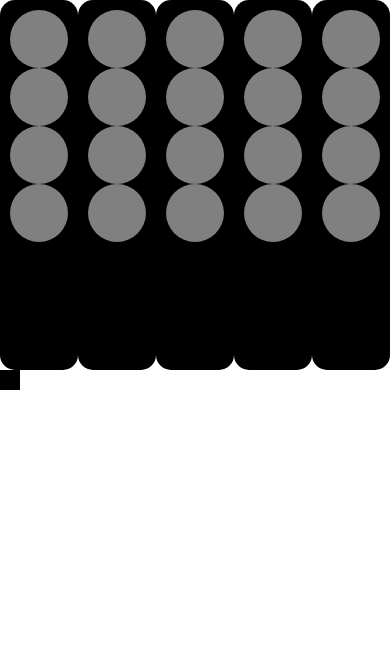
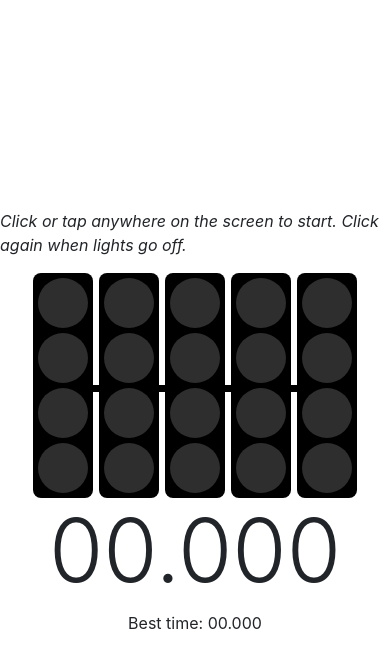
Before and after one commit to jan25/f1-lights, a Vue app: page / in a window 390 px wide. Shown: the top 668 px of the page. Built offline with nearby package versions, Linux system fonts and the light colour scheme.

Commit message:
Styling and basic ui

```diff
--- a/package.json
+++ b/package.json
@@ -8,6 +8,7 @@
     "lint": "vue-cli-service lint"
   },
   "dependencies": {
+    "bootstrap": "^4.5.0",
     "core-js": "^3.6.5",
     "lodash": "^4.17.19",
     "vue": "^2.6.11"
--- a/public/index.html
+++ b/public/index.html
@@ -5,7 +5,7 @@
     <meta http-equiv="X-UA-Compatible" content="IE=edge" />
     <meta name="viewport" content="width=device-width,initial-scale=1.0" />
     <link rel="icon" href="<%= BASE_URL %>favicon.png" />
-    <title><%= htmlWebpackPlugin.options.title %></title>
+    <title>F1 lights | Reaction time</title>
     <style>
       html,
       body {
--- a/src/App.vue
+++ b/src/App.vue
@@ -1,12 +1,21 @@
 <template>
   <div id="app" v-on:click="this.onClick">
+    <div class="help">
+      <p>
+        <em
+          >Click or tap anywhere on the screen to start. Click again when lights
+          go off.</em
+        >
+      </p>
+    </div>
     <div id="container" ref="app">
+      <div id="connector"></div>
       <Light ref="lights" v-for="id in [0, 1, 2, 3, 4]" :key="id" />
     </div>
-    <div id="connector"></div>
-    <div>
+    <h1 class="display-2">
       {{ this.result !== null ? this.result : "" }}
-    </div>
+    </h1>
+    <div>Best time: {{ this.best }}</div>
   </div>
 </template>
 
@@ -27,9 +36,16 @@ export default {
     return {
       state: IDLE,
       nextLight: 0,
-      result: null,
+      result: "00.000",
       startTime: null,
+      timerId: null,
     };
+  },
+
+  computed: {
+    best: function() {
+      return this.format(localStorage.best || 0);
+    },
   },
 
   methods: {
@@ -39,20 +55,20 @@ export default {
       }
 
       this.nextLight = 0;
-      this.result = null;
+      this.result = "00.000";
       this.startTime = null;
       this.clearLights();
 
       this.turnOnNextLight();
-      const id = setInterval(() => this.turnOnNextLight(id), SWITCH_INTERVAL);
+      this.timerId = setInterval(() => this.turnOnNextLight(), SWITCH_INTERVAL);
     },
 
-    turnOnNextLight(id) {
+    turnOnNextLight() {
       if (this.nextLight == 5) {
         this.clearLights();
         this.startTime = Date.now();
         this.state = WAITING;
-        clearInterval(id);
+        clearInterval(this.timerId);
       } else {
         this.$refs.lights[this.nextLight].switchOn(true);
         this.nextLight++;
@@ -64,19 +80,30 @@ export default {
     },
 
     onClick() {
-      console.log("single click");
       if (this.state == RUNNING) {
+        this.state = IDLE;
+        this.result = "JUMP START!!";
+        clearInterval(this.timerId);
         return;
       } else if (this.state == IDLE) {
         this.state = RUNNING;
         this.start();
       } else if (this.state == WAITING) {
         this.state = IDLE;
-        this.result = `${Date.now() - this.startTime} ms`;
+        this.result = this.format(Date.now() - this.startTime);
+        localStorage.best = Math.min(
+          this.best == 0 ? 10 : this.best,
+          this.result
+        );
       } else {
         this.state = IDLE;
         this.result = "JUMP START!";
       }
+    },
+
+    format(ms) {
+      const secs = (ms / 1000).toFixed(3);
+      return `${(parseInt(secs) < 10 ? "0" : "") + secs}`;
     },
   },
 };
@@ -86,16 +113,32 @@ export default {
 #app {
   height: 100%;
   width: 100%;
+  display: flex;
+  flex-flow: column;
+  justify-content: center;
+  align-items: center;
 }
 
 #container {
+  position: relative;
   display: flex;
   flex-direction: row;
 }
 
 #connector {
-  height: 20px;
-  width: 20px;
-  background-color: black;
+  position: absolute;
+  background: black;
+  height: 3%;
+  top: 50%;
+  width: 80%;
+  left: 10%;
+  z-index: -1;
+}
+
+@media only screen and (max-width: 600px) {
+  .info {
+    padding: 10px;
+    text-align: center;
+  }
 }
 </style>
--- a/src/components/Light.vue
+++ b/src/components/Light.vue
@@ -1,5 +1,5 @@
 <template>
-  <div id="light-container">
+  <div class="light-container">
     <div
       v-for="light in lights"
       :key="light.id"
@@ -31,21 +31,47 @@ export default {
 </script>
 
 <style scoped>
-#light-container {
-  width: 70px;
-  height: 350px;
-  padding: 10px;
+@media only screen and (min-width: 600px) {
+  .light-container {
+    width: 100px;
+    padding: 0 10px;
     border-radius: 15px;
     background-color: black;
+    margin: 0 5px;
   }
 
   .light {
     padding-top: 100%;
     border-radius: 50%;
-  background-color: grey;
+    background-color: #8080805c;
+    margin-bottom: 10px;
+    margin-top: 10px;
   }
 
   .light.on {
-  background-color: red;
+    background-color: #ff1801;
+  }
+}
+
+@media only screen and (max-width: 600px) {
+  .light-container {
+    width: 60px;
+    padding: 0 5px;
+    border-radius: 8px;
+    background-color: black;
+    margin: 0 3px;
+  }
+
+  .light {
+    padding-top: 100%;
+    border-radius: 50%;
+    background-color: #8080805c;
+    margin-bottom: 5px;
+    margin-top: 5px;
+  }
+
+  .light.on {
+    background-color: #ff1801;
+  }
 }
 </style>
--- a/src/main.js
+++ b/src/main.js
@@ -1,5 +1,6 @@
 import Vue from "vue";
 import App from "./App.vue";
+import "bootstrap/dist/css/bootstrap.css";
 
 Vue.config.productionTip = false;
 
```
Also changed, not shown: src/assets/logo.png (deleted), 1 other file (tests, documents, lock files or other folders). Lines whose indentation alone changed are shown as unchanged.
